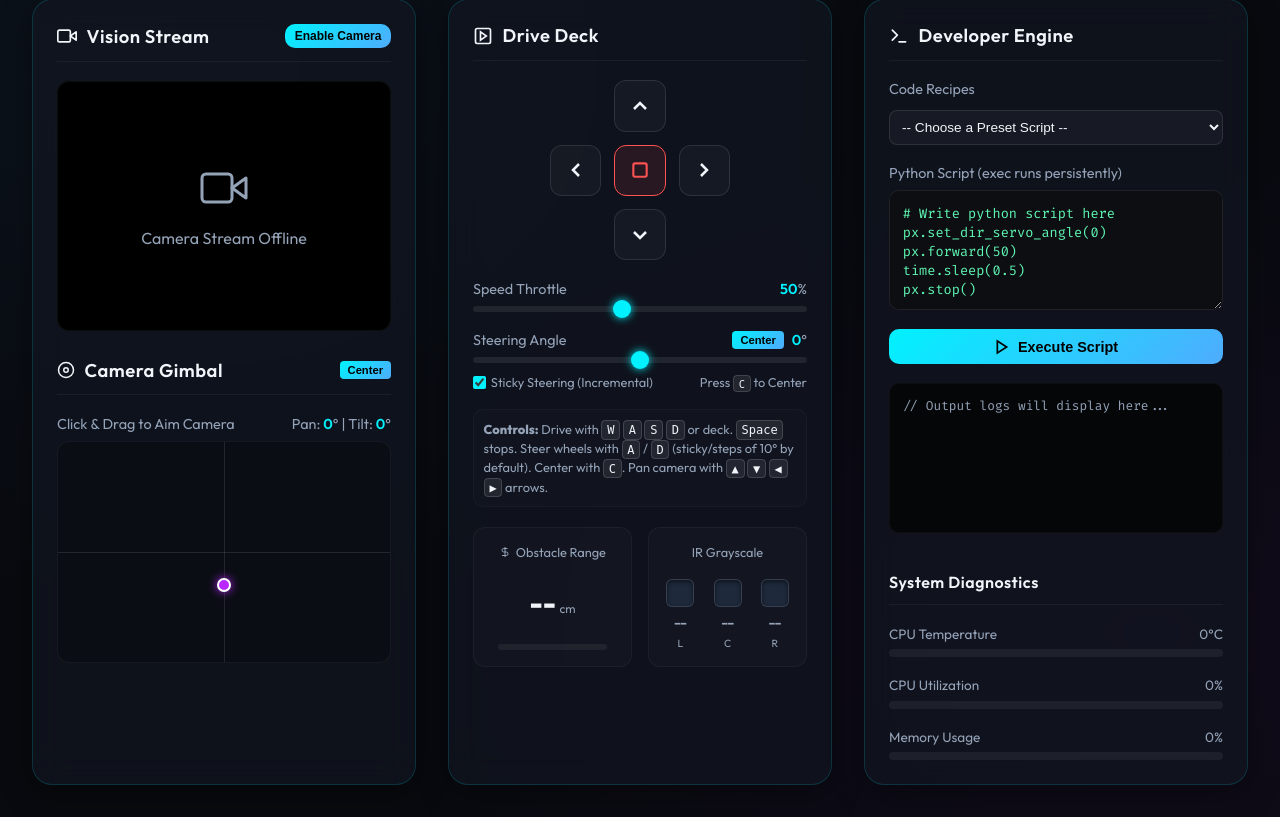
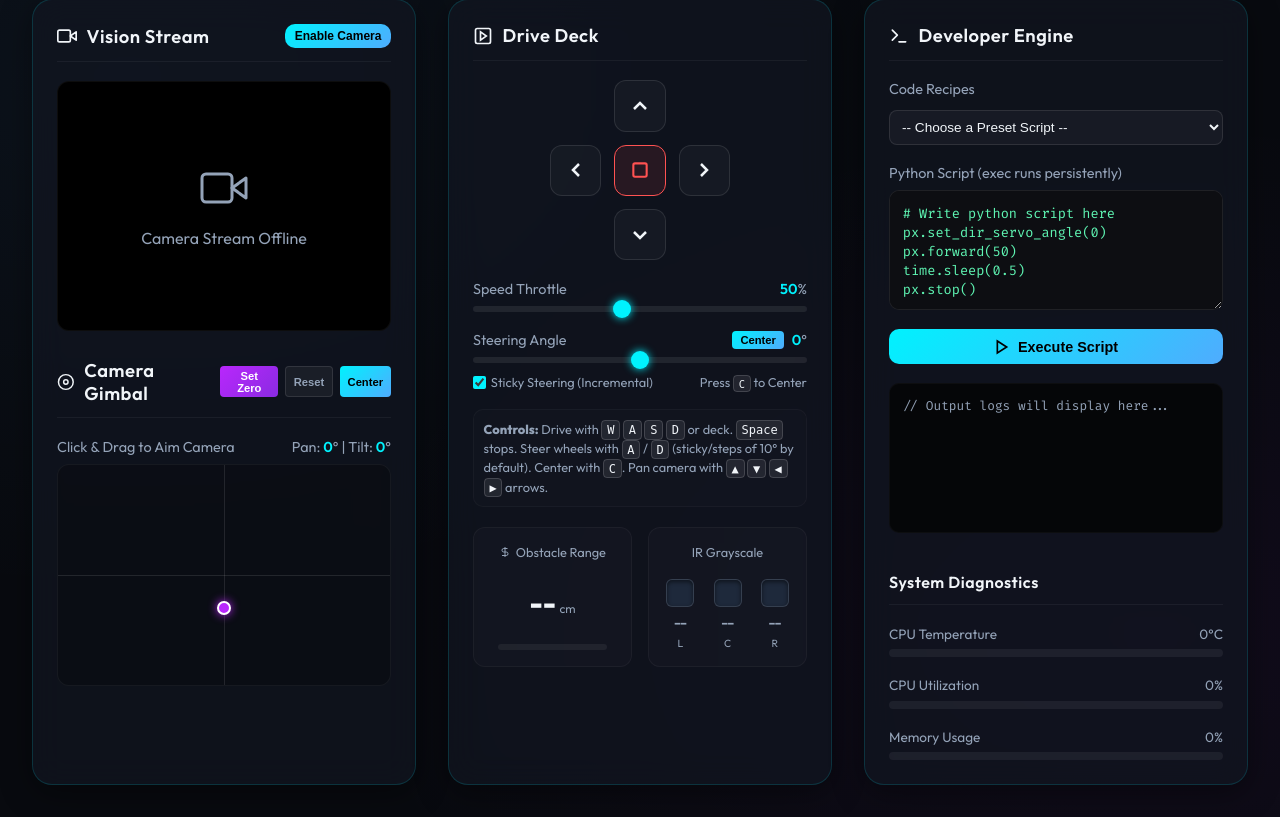
Before and after one commit to tarobins/picar-x-control, a Flask app: template templates/index.html in a window 1280 px wide. Shown: the part 105-922 px from the top of the page. Run offline with Flask 3, Linux system fonts and the light colour scheme; the template is opened without the code that fills it, so the values that code supplies are empty.

Commit message:
Add Set Zero, Reset, and visual calibration indicators to camera gimbal control

```diff
--- a/templates/index.html
+++ b/templates/index.html
@@ -554,7 +554,11 @@
                     <svg width="18" height="18" viewBox="0 0 24 24" fill="none" stroke="currentColor" stroke-width="2"><circle cx="12" cy="12" r="10"/><circle cx="12" cy="12" r="3"/></svg>
                     Camera Gimbal
                 </div>
-                <button class="btn-primary" id="btn-center-gimbal" style="padding: 0.2rem 0.5rem; font-size: 0.7rem; border-radius: 4px; font-weight: 600;">Center</button>
+                <div style="display: flex; gap: 0.4rem;">
+                    <button class="btn-primary" id="btn-set-zero-gimbal" style="padding: 0.2rem 0.5rem; font-size: 0.7rem; border-radius: 4px; font-weight: 600; background: linear-gradient(135deg, var(--accent-purple), #8a2be2); color: #fff;" title="Set current camera position as the new zero reference">Set Zero</button>
+                    <button class="btn-primary" id="btn-reset-zero-gimbal" style="padding: 0.2rem 0.5rem; font-size: 0.7rem; border-radius: 4px; font-weight: 600; background: rgba(255,255,255,0.05); color: var(--text-muted); border: 1px solid rgba(255,255,255,0.1);" title="Clear custom zero reference and revert to hardware center">Reset</button>
+                    <button class="btn-primary" id="btn-center-gimbal" style="padding: 0.2rem 0.5rem; font-size: 0.7rem; border-radius: 4px; font-weight: 600;" title="Aim camera to the zero reference">Center</button>
+                </div>
             </div>
 
             <div class="control-group">
@@ -565,6 +569,7 @@
                 <div class="gimbal-area" id="gimbal-pad">
                     <div class="gimbal-crosshair-h"></div>
                     <div class="gimbal-crosshair-v"></div>
+                    <div class="gimbal-zero-indicator" id="gimbal-zero-indicator" style="position: absolute; width: 12px; height: 12px; border: 2px dashed var(--accent-purple); border-radius: 50%; transform: translate(-50%, -50%); display: none; pointer-events: none; opacity: 0.75;" title="Custom zero position"></div>
                     <div class="gimbal-target" id="gimbal-marker"></div>
                 </div>
             </div>
@@ -757,8 +762,10 @@ px.stop()
         // State
         let speed = 50;
         let steeringAngle = 0;
-        let panAngle = 0;
-        let tiltAngle = 0;
+        let panAngle = 0; // Display angle (relative to custom zero)
+        let tiltAngle = 0; // Display angle (relative to custom zero)
+        let panZeroOffset = parseFloat(localStorage.getItem('gimbal_pan_zero') || '0');
+        let tiltZeroOffset = parseFloat(localStorage.getItem('gimbal_tilt_zero') || '0');
         let activeKeys = new Set();
         let cameraActive = true;
         let lastMoveRequest = 0;
@@ -906,6 +913,34 @@ else:
 
         document.getElementById('btn-center-steer').addEventListener('click', () => steer(0));
         document.getElementById('btn-center-gimbal').addEventListener('click', () => setGimbalAngles(0, 0));
+
+        document.getElementById('btn-set-zero-gimbal').addEventListener('click', () => {
+            // Whatever point we are at when it is pressed becomes the new zero
+            const currentPhysPan = panAngle + panZeroOffset;
+            const currentPhysTilt = tiltAngle + tiltZeroOffset;
+
+            panZeroOffset = currentPhysPan;
+            tiltZeroOffset = currentPhysTilt;
+
+            localStorage.setItem('gimbal_pan_zero', panZeroOffset);
+            localStorage.setItem('gimbal_tilt_zero', tiltZeroOffset);
+
+            // Re-render at relative display (0, 0)
+            setGimbalAngles(0, 0);
+            appendTerminal(`[Gimbal] Calibration updated. Zero set at physical Pan: ${panZeroOffset}°, Tilt: ${tiltZeroOffset}°`, 'term-out');
+        });
+
+        document.getElementById('btn-reset-zero-gimbal').addEventListener('click', () => {
+            panZeroOffset = 0;
+            tiltZeroOffset = 0;
+
+            localStorage.removeItem('gimbal_pan_zero');
+            localStorage.removeItem('gimbal_tilt_zero');
+
+            // Re-render display using current physical angles relative to physical 0
+            setGimbalAngles(panAngle, tiltAngle);
+            appendTerminal('[Gimbal] Calibration reset to hardware center (0°, 0°)', 'term-out');
+        });
 
         // Handle drive deck clicks
         document.getElementById('ctrl-up').addEventListener('mousedown', () => {
@@ -1250,12 +1285,15 @@ else:
             const x = Math.max(0, Math.min(rect.width, e.clientX - rect.left));
             const y = Math.max(0, Math.min(rect.height, e.clientY - rect.top));
 
-            // Map x (0 to width) to Pan (-90 to 90)
-            const pan = Math.round((x / rect.width) * 180 - 90);
-            // Map y (0 to height) to Tilt (65 to -35) - invert Y axis since up is positive angle
-            const tilt = Math.round(65 - (y / rect.height) * 100);
-
-            setGimbalAngles(pan, tilt);
+            // Map pad coordinate to physical angles
+            const physPan = Math.round((x / rect.width) * 180 - 90);
+            const physTilt = Math.round(65 - (y / rect.height) * 100);
+
+            // Convert physical angles to relative display angles
+            const panRel = physPan - panZeroOffset;
+            const tiltRel = physTilt - tiltZeroOffset;
+
+            setGimbalAngles(panRel, tiltRel);
         }
 
         let gimbalController = null;
@@ -1265,27 +1303,48 @@ else:
         const MIN_GIMBAL_INTERVAL = 50; // minimum ms between camera API calls
 
         function setGimbalAngles(pan, tilt) {
-            panAngle = pan;
-            tiltAngle = tilt;
-            panVal.textContent = pan;
-            tiltVal.textContent = tilt;
-
-            // Move the GUI dot
-            // Map Pan (-90 to 90) to percent (0 to 100)
-            const xPct = ((pan + 90) / 180) * 100;
-            // Map Tilt (-35 to 65) to percent (100 to 0)
-            const yPct = ((65 - tilt) / 100) * 100;
+            // Convert relative display angles to physical angles
+            let physicalPan = pan + panZeroOffset;
+            let physicalTilt = tilt + tiltZeroOffset;
+
+            // Clamp physical angles to physical hardware limits
+            physicalPan = Math.max(-90, Math.min(90, physicalPan));
+            physicalTilt = Math.max(-35, Math.min(65, physicalTilt));
+
+            // Update display angles to match the actual physical angles
+            panAngle = physicalPan - panZeroOffset;
+            tiltAngle = physicalTilt - tiltZeroOffset;
+
+            panVal.textContent = panAngle;
+            tiltVal.textContent = tiltAngle;
+
+            // Position target marker based on the physical position
+            const xPct = ((physicalPan + 90) / 180) * 100;
+            const yPct = ((65 - physicalTilt) / 100) * 100;
 
             gimbalMarker.style.left = `${xPct}%`;
             gimbalMarker.style.top = `${yPct}%`;
 
+            // Update zero position indicator on the pad
+            const zeroIndicator = document.getElementById('gimbal-zero-indicator');
+            if (panZeroOffset !== 0 || tiltZeroOffset !== 0) {
+                const zxPct = ((panZeroOffset + 90) / 180) * 100;
+                const zyPct = ((65 - tiltZeroOffset) / 100) * 100;
+                zeroIndicator.style.left = `${zxPct}%`;
+                zeroIndicator.style.top = `${zyPct}%`;
+                zeroIndicator.style.display = 'block';
+            } else {
+                zeroIndicator.style.display = 'none';
+            }
+
             const requestId = 'req_cam_' + Date.now() + '_' + Math.random().toString(36).substr(2, 9);
-            const stateToSend = { request_id: requestId, pan: pan, tilt: tilt };
+            // Send physical absolute angles to the robot
+            const stateToSend = { request_id: requestId, pan: physicalPan, tilt: physicalTilt };
             const now = Date.now();
             const timeSinceLast = now - lastGimbalSentTime;
 
             if (gimbalInFlight || timeSinceLast < MIN_GIMBAL_INTERVAL) {
-                pendingGimbal = stateToSend;
+                pendingGimbal = { pan: pan, tilt: tilt }; // store relative angles
 
                 // If we're not in flight but waiting for throttle, schedule a check
                 if (!gimbalInFlight) {
@@ -1358,8 +1417,8 @@ else:
         }
 
         function adjustCamera(panDelta, tiltDelta) {
-            const pan = Math.max(-90, Math.min(90, panAngle + panDelta));
-            const tilt = Math.max(-35, Math.min(65, tiltAngle + tiltDelta));
+            const pan = Math.max(-90 - panZeroOffset, Math.min(90 - panZeroOffset, panAngle + panDelta));
+            const tilt = Math.max(-35 - tiltZeroOffset, Math.min(65 - tiltZeroOffset, tiltAngle + tiltDelta));
             setGimbalAngles(pan, tilt);
         }
 
@@ -1527,7 +1586,7 @@ else:
 
                     cameraActive = st.camera_active;
 
-                    setGimbalAngles(st.pan_angle || 0, st.tilt_angle || 0);
+                    setGimbalAngles((st.pan_angle || 0) - panZeroOffset, (st.tilt_angle || 0) - tiltZeroOffset);
                     initCamera();
                 }
             })
```
